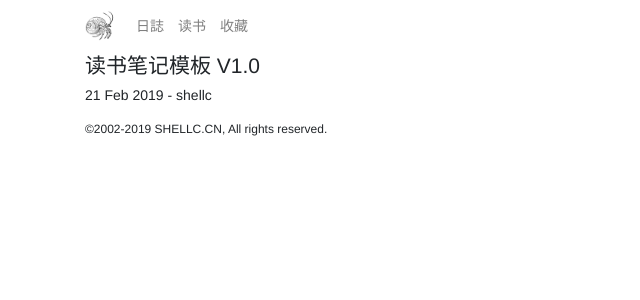
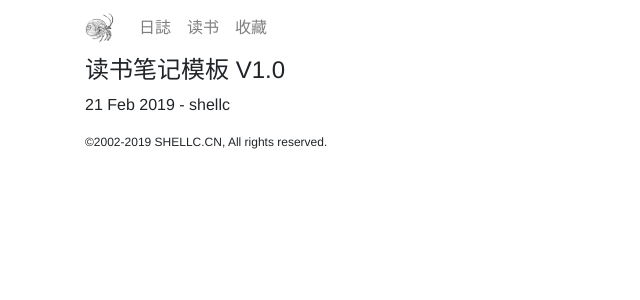
Before and after one commit to shellc/shellc.github.io, a Jekyll site: the page built from _posts/books/2019-02-21-reading-notes-template.md, in a window 1280 px wide. Shown: the top 300 px of the page, without its empty margins (0-640 px from the left). Built offline with Jekyll 4.4.1, drawn with Linux system fonts in a browser that asks for light colours.

Commit message:
update styles

```diff
--- a/_layouts/post.html
+++ b/_layouts/post.html
@@ -4,4 +4,6 @@ layout: default
 <h4>{{ page.title }}</h4>
 <p>{{ page.date | date_to_string }} - {{ page.author }}</p>
 
+<div class="post-content">
 {{content}}
+</div>
--- a/assets/css/styles.css
+++ b/assets/css/styles.css
@@ -1,7 +1,7 @@
 html, body
 {
 font-family: "Helvetica Neue", Helvetica, Arial, sans-serif;
-font-size: 14px;
+/*font-size: 14px;*/
 /*color: #343a40;*/
 }
 
@@ -17,3 +17,5 @@ font-size: 14px;
 .post-list-item { display: block; margin-bottom: 2em }
 .post-list-item .title { font-size: 1em }
 .post-list-item .excerpt { color: #6c757d }
+
+.post { font-family: "宋体";}
```
